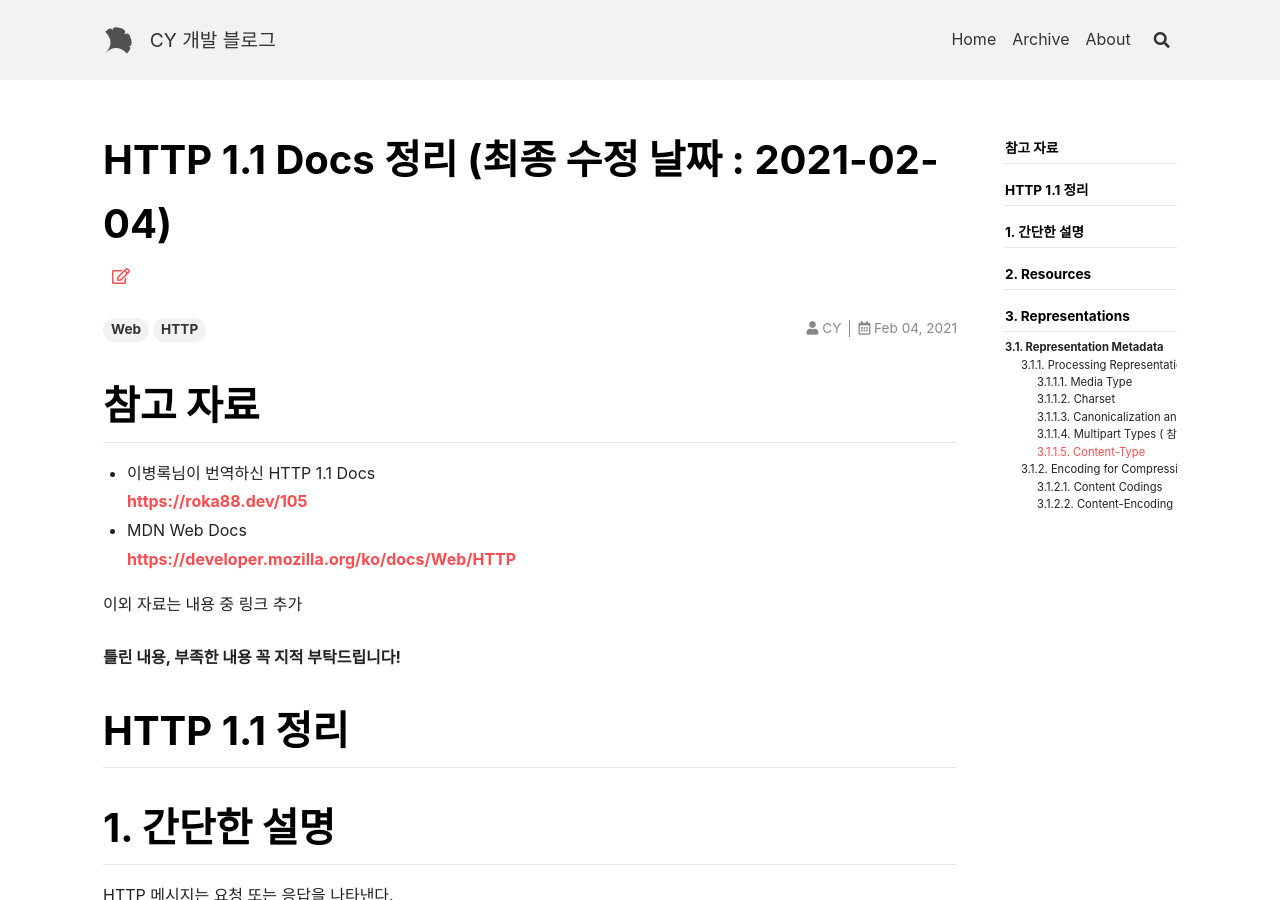
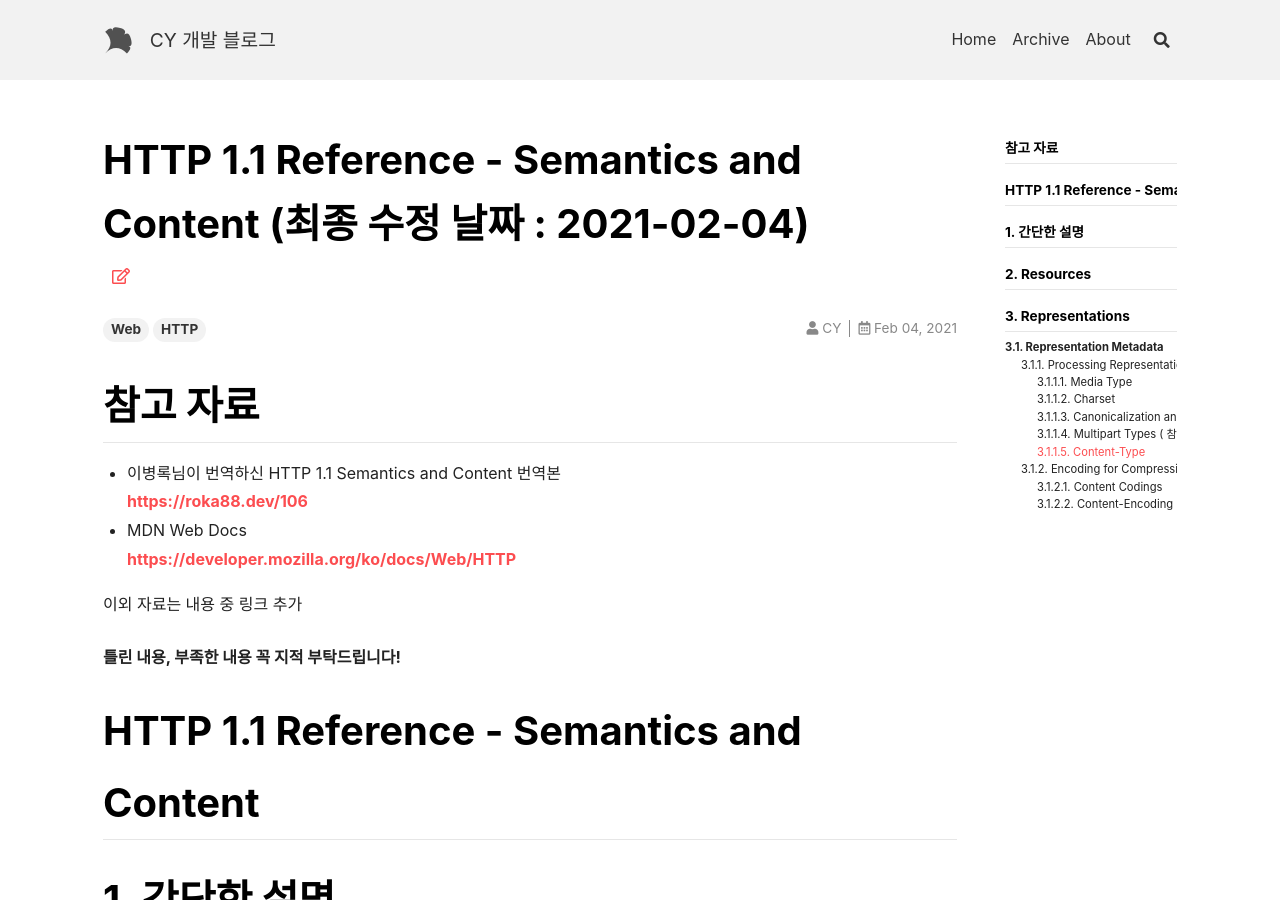
Before and after one commit to lcy960729/blog.maker, a Jekyll site: the page built from _posts/HTTP/2021-02-04-HTTP1-1-Semantics-And-Content.md, in a window 1280 px wide and 900 px high. Built offline with Jekyll 4.4.1, drawn with Linux system fonts in a browser that asks for light colours; nearby versions of some CDN libraries; comment, search, counter and statistics services are not loaded; some of the changed text lies outside the part shown.

Commit message:
Updata Posts

```diff
--- a/_posts/Study/2021-02-04-HTTP1-1정리.md
+++ b/_posts/HTTP/2021-02-04-HTTP1-1-Semantics-And-Content.md
@@ -1,20 +1,20 @@
 ---
-title: 'HTTP 1.1 Docs 정리 (최종 수정 날짜 : 2021-02-04)'
+title: 'HTTP 1.1 Reference - Semantics and Content (최종 수정 날짜 : 2021-02-04)'
 tags: Web HTTP
 categories: study
 author: CY
-key: HTTP 1.1 Docs 정리
+key: HTTP 1.1 Reference - Semantics and Content
 ---
 # 참고 자료
-* 이병록님이 번역하신 HTTP 1.1 Docs
-  [https://roka88.dev/105](https://roka88.dev/105)
+* 이병록님이 번역하신 HTTP 1.1 Semantics and Content 번역본
+  [https://roka88.dev/106](https://roka88.dev/106)
 * MDN Web Docs
   [https://developer.mozilla.org/ko/docs/Web/HTTP](https://developer.mozilla.org/ko/docs/Web/HTTP)
 
 이외 자료는 내용 중 링크 추가
 ##### 틀린 내용, 부족한 내용 꼭 지적 부탁드립니다!
 
-# HTTP 1.1 정리
+# HTTP 1.1 Reference - Semantics and Content
 # 1. 간단한 설명
 
 HTTP 메시지는 요청 또는 응답을 나타낸다.
```
Also changed, not shown: _posts/SpringSecurity/2021-02-04-Spring-Security의-기능.md (renamed from _posts/SpringSecurity/2021-02-04-Spring-Security란.md), 1 other file.
